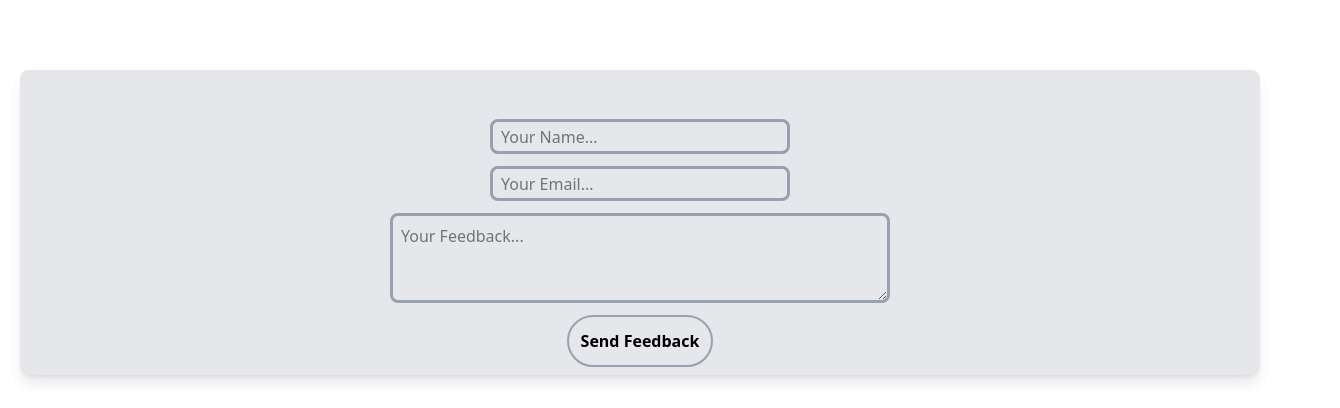
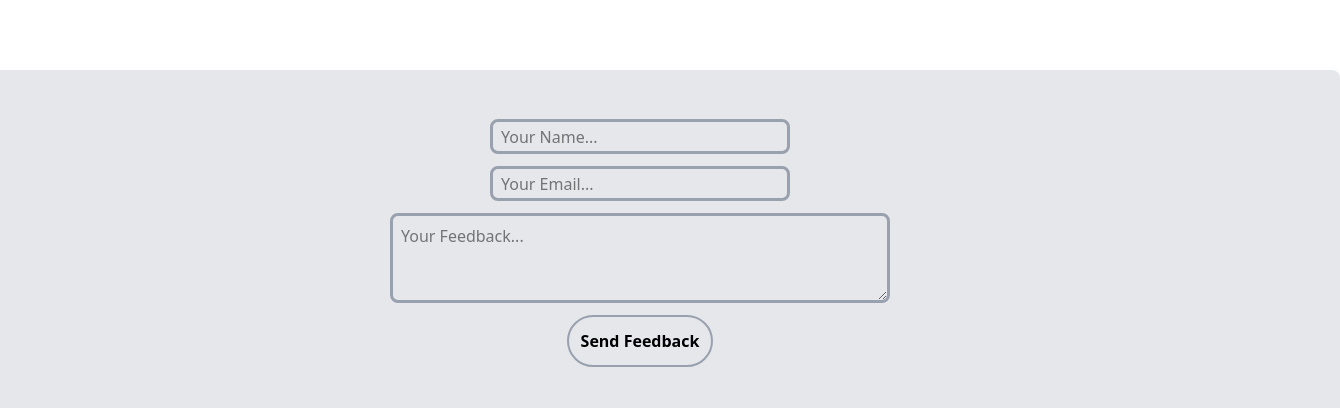
Before and after one commit to Vf-projects/Portfolio, a React (Vite) app: page / in a window 1280 px wide. Shown: the part 1881-2289 px from the top of the page, 1340 px wide, since content can reach past the window. Built offline with nearby package versions, Linux system fonts and the light colour scheme.

Commit message:
third live changes

```diff
--- a/src/components/Reviews.jsx
+++ b/src/components/Reviews.jsx
@@ -25,8 +25,8 @@ const Reviews = () => {
   return (
     <div>
 
-      <section id='reviews' className='mt-[80px] border-t-[1px] border-t-solid border-t-gray-200 mb-6 flex
-        flex-row justify-center bg-gray-200 p-2 rounded-lg shadow-lg
+      <section id='reviews' className='mt-[80px] border-t-[1px] border-t-solid border-t-gray-200 -mb-20 flex
+        flex-row justify-center bg-gray-200 p-2 rounded-lg shadow-lg -ml-20 -mr-20
       '>
 
         <form
@@ -68,7 +68,7 @@ const Reviews = () => {
           <button
             className='font-bold border-[2px] border-solid border-gray-400 p-3 rounded-4xl
               transition-all ease-in-out duration-500 hover:translate-y-1.5 cursor-pointer
-              active:translate-0'
+              active:translate-0 mb-10'
             type="submit"
           >
             Send Feedback
```
